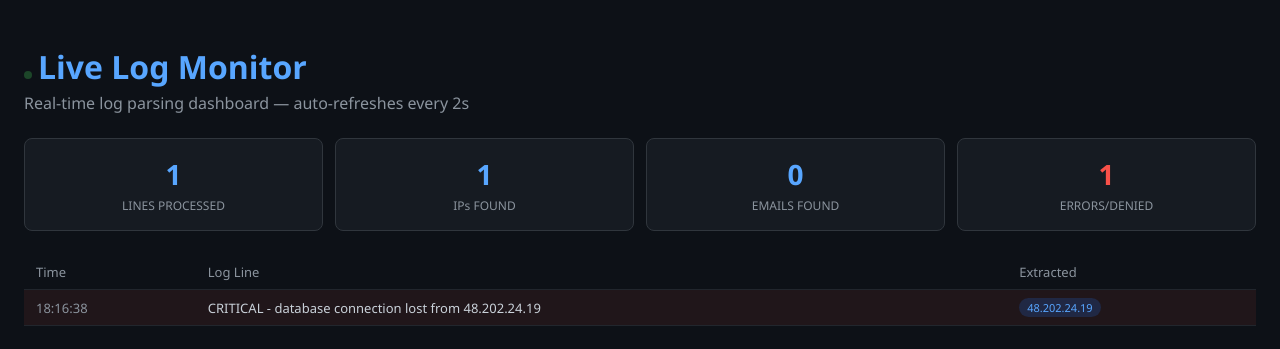
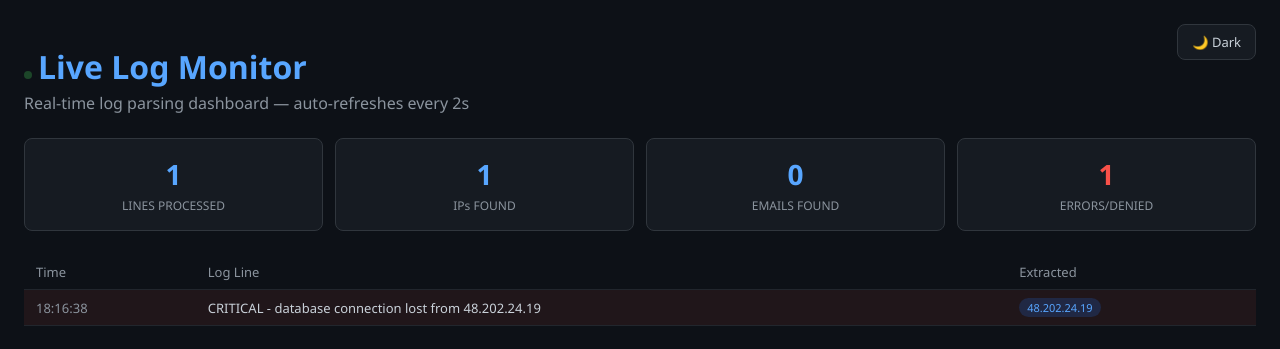
Before and after one commit to Yash-Sonii/log-dashboard, a Flask app: page / in a window 1280 px wide. Shown: the top 349 px of the page. Run offline with Flask 3, Linux system fonts and the light colour scheme.

Commit message:
Mode integrated

```diff
--- a/app.py
+++ b/app.py
@@ -58,7 +58,7 @@ def random_ip():
 
 
 def random_email():
-    users = ["alice", "bob", "admin", "priya", "yash", "system"]
+    users = ["yashvi", "krishna", "arjun", "niharika", "yashsoni"]
     domains = ["company.com", "gmail.com", "corp.io"]
     return f"{random.choice(users)}@{random.choice(domains)}"
 
--- a/templates/dashboard.html
+++ b/templates/dashboard.html
@@ -5,15 +5,71 @@
 <title>Live Log Monitor</title>
 <style>
   * { box-sizing: border-box; }
+
+  :root {
+    --bg: #0d1117;
+    --text: #c9d1d9;
+    --subtitle: #8b949e;
+    --heading: #58a6ff;
+    --card-bg: #161b22;
+    --card-border: #30363d;
+    --error: #f85149;
+    --row-border: #21262d;
+    --error-row-bg: rgba(248, 81, 73, 0.08);
+    --badge-ip-bg: #1f6feb33;
+    --badge-ip-text: #58a6ff;
+    --badge-email-bg: #23863633;
+    --badge-email-text: #3fb950;
+    --live-dot: #3fb950;
+  }
+
+  [data-theme="light"] {
+    --bg: #f6f8fa;
+    --text: #24292f;
+    --subtitle: #57606a;
+    --heading: #0969da;
+    --card-bg: #ffffff;
+    --card-border: #d0d7de;
+    --error: #cf222e;
+    --row-border: #eaeef2;
+    --error-row-bg: rgba(207, 34, 46, 0.06);
+    --badge-ip-bg: #ddf4ff;
+    --badge-ip-text: #0969da;
+    --badge-email-bg: #dafbe1;
+    --badge-email-text: #1a7f37;
+    --live-dot: #1a7f37;
+  }
+
   body {
-    background: #0d1117;
-    color: #c9d1d9;
+    background: var(--bg);
+    color: var(--text);
     font-family: 'Segoe UI', Consolas, monospace;
     margin: 0;
     padding: 24px;
+    transition: background 0.2s ease, color 0.2s ease;
   }
-  h1 { color: #58a6ff; margin-bottom: 4px; }
-  .subtitle { color: #8b949e; margin-bottom: 24px; }
+
+  .top-bar {
+    display: flex;
+    justify-content: space-between;
+    align-items: flex-start;
+  }
+
+  h1 { color: var(--heading); margin-bottom: 4px; }
+  .subtitle { color: var(--subtitle); margin-bottom: 24px; }
+
+  #theme-toggle {
+    background: var(--card-bg);
+    border: 1px solid var(--card-border);
+    color: var(--text);
+    border-radius: 8px;
+    padding: 8px 14px;
+    font-size: 13px;
+    cursor: pointer;
+    font-family: inherit;
+  }
+  #theme-toggle:hover { border-color: var(--heading); }
+
   .stats {
     display: grid;
     grid-template-columns: repeat(4, 1fr);
@@ -63,8 +119,13 @@
 </style>
 </head>
 <body>
-  <h1><span class="live-dot"></span>Live Log Monitor</h1>
-  <div class="subtitle">Real-time log parsing dashboard — auto-refreshes every 2s</div>
+  <div class="top-bar">
+    <div>
+      <h1><span class="live-dot"></span>Live Log Monitor</h1>
+      <div class="subtitle">Real-time log parsing dashboard — auto-refreshes every 2s</div>
+    </div>
+    <button id="theme-toggle" onclick="toggleTheme()">🌙 Dark</button>
+  </div>
 
   <div class="stats" id="stats">
     <div class="stat-card">
@@ -93,6 +154,20 @@
   </table>
 
 <script>
+function applyTheme(theme) {
+  document.documentElement.setAttribute('data-theme', theme);
+  document.getElementById('theme-toggle').textContent = theme === 'light' ? '☀️ Light' : '🌙 Dark';
+  localStorage.setItem('theme', theme);
+}
+
+function toggleTheme() {
+  const current = document.documentElement.getAttribute('data-theme') === 'light' ? 'light' : 'dark';
+  applyTheme(current === 'light' ? 'dark' : 'light');
+}
+
+// Load saved preference (defaults to dark)
+applyTheme(localStorage.getItem('theme') || 'dark');
+
 async function refresh() {
   try {
     const res = await fetch('/api/logs');
```
Also changed, not shown: other parts of templates/dashboard.html (+12 -12 lines).
